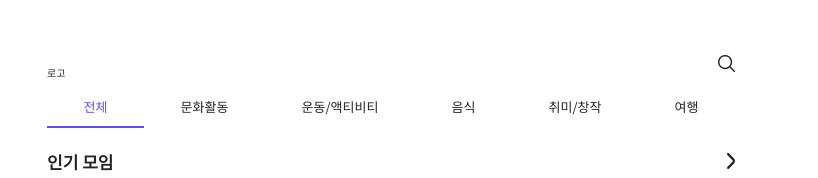
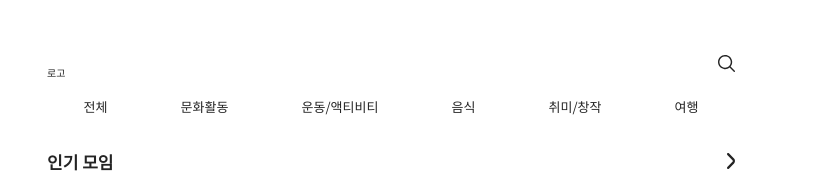
Before and after one commit to Chuhj/numble-location-challenge-front, a React (Create React App) app: page /home in a window 1280 px wide. Shown: the top 178 px of the page, without its empty margins (249-1067 px from the left). Built offline with nearby package versions, Linux system fonts and the light colour scheme; no server answers.

Commit message:
feat: ✨ 카테고리 탭 이동 구현

```diff
--- a/src/views/Home/Tabs/index.tsx
+++ b/src/views/Home/Tabs/index.tsx
@@ -1,27 +1,23 @@
 import { TabsWrapper, TabItem, TabName } from './styles';
 
-export default function Tabs() {
+export default function Tabs({ tab, onClickTabs }: { tab: number; onClickTabs: React.MouseEventHandler }) {
   return (
     <nav>
-      <TabsWrapper>
-        <TabItem>
-          <TabName selected>전체</TabName>
-        </TabItem>
-        <TabItem>
-          <TabName>문화활동</TabName>
-        </TabItem>
-        <TabItem>
-          <TabName>운동/액티비티</TabName>
-        </TabItem>
-        <TabItem>
-          <TabName>음식</TabName>
-        </TabItem>
-        <TabItem>
-          <TabName>취미/창작</TabName>
-        </TabItem>
-        <TabItem>
-          <TabName>여행</TabName>
-        </TabItem>
+      <TabsWrapper onClick={onClickTabs}>
+        {[
+          ['전체', 0],
+          ['문화활동', 1],
+          ['운동/액티비티', 2],
+          ['음식', 3],
+          ['취미/창작', 4],
+          ['여행', 5],
+        ].map((category) => (
+          <TabItem key={category[0]}>
+            <TabName selected={tab === category[1]} id={String(category[1])}>
+              {category[0]}
+            </TabName>
+          </TabItem>
+        ))}
       </TabsWrapper>
     </nav>
   );
```
